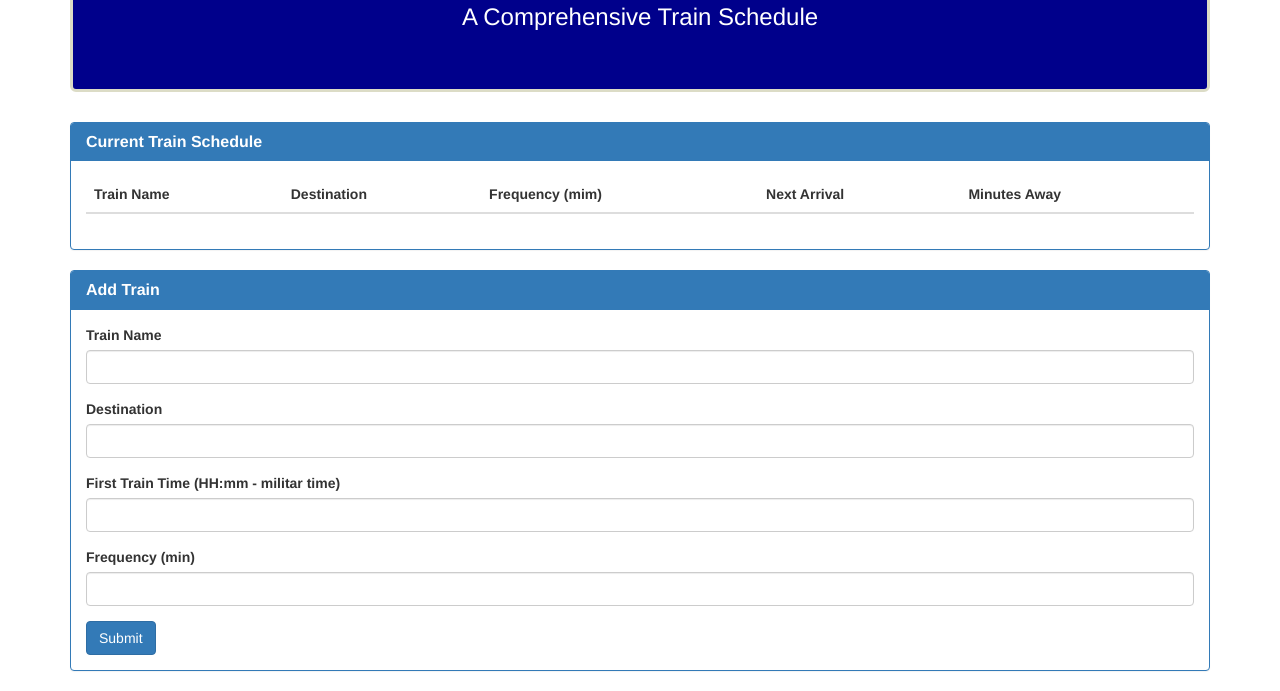
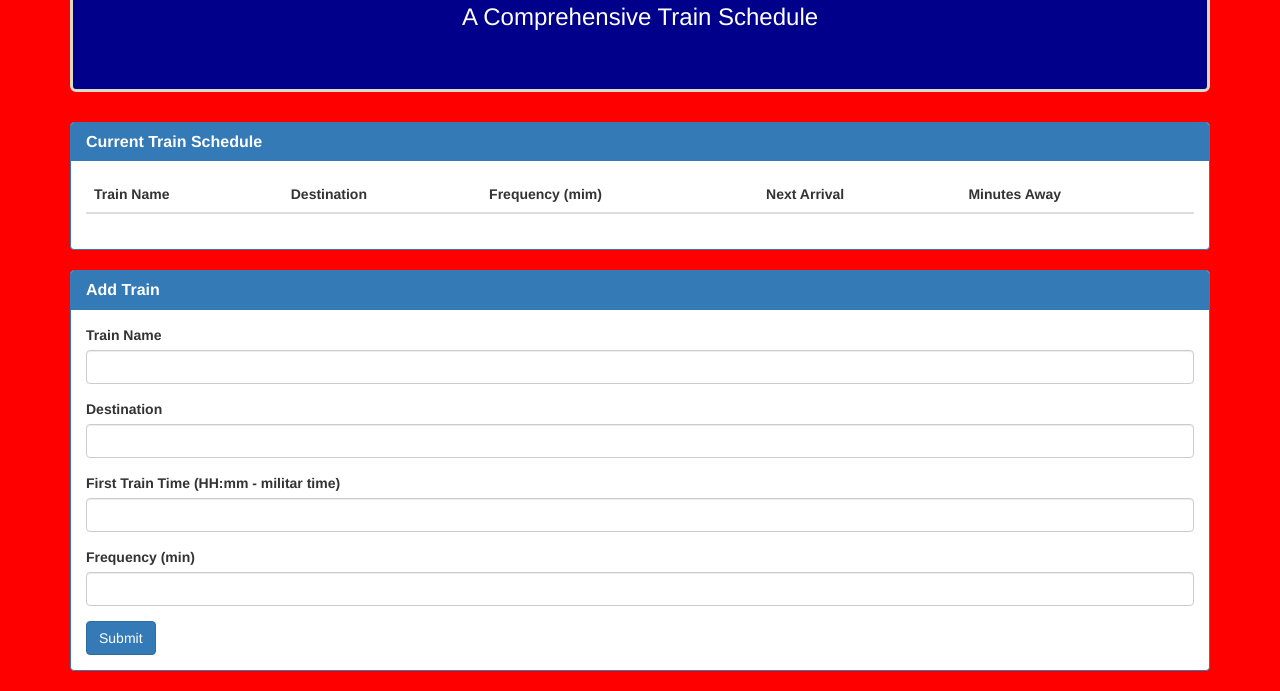
Before and after one commit to lcervant2/train_scheduler, a plain HTML site: page index.html in a window 1280 px wide. Shown: the part 181-872 px from the top of the page. Drawn offline with nearby package versions, Linux system fonts and the light colour scheme; no server answers.

Commit message:
red background

```diff
--- a/styles/style.css
+++ b/styles/style.css
@@ -2,8 +2,8 @@ body {
     background-image;
     font-weight: bolder;
     margin-top: 25px;
-    background-image: url("../image/main_2.jpg")
-
+    /*background-image: url("../image/main_2.jpg")*/
+    background: red;
 }
 
 .jumbotron {
```
